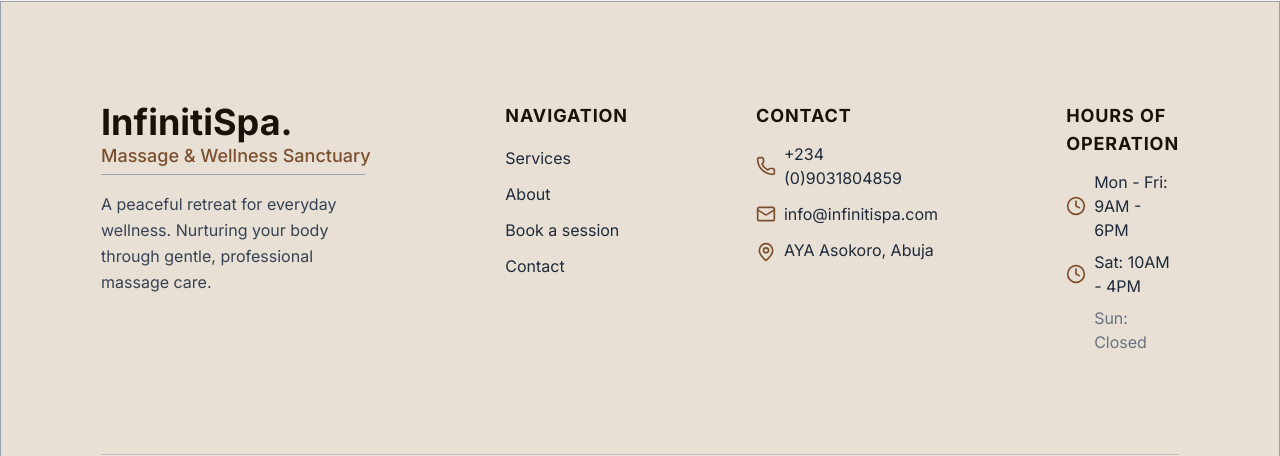
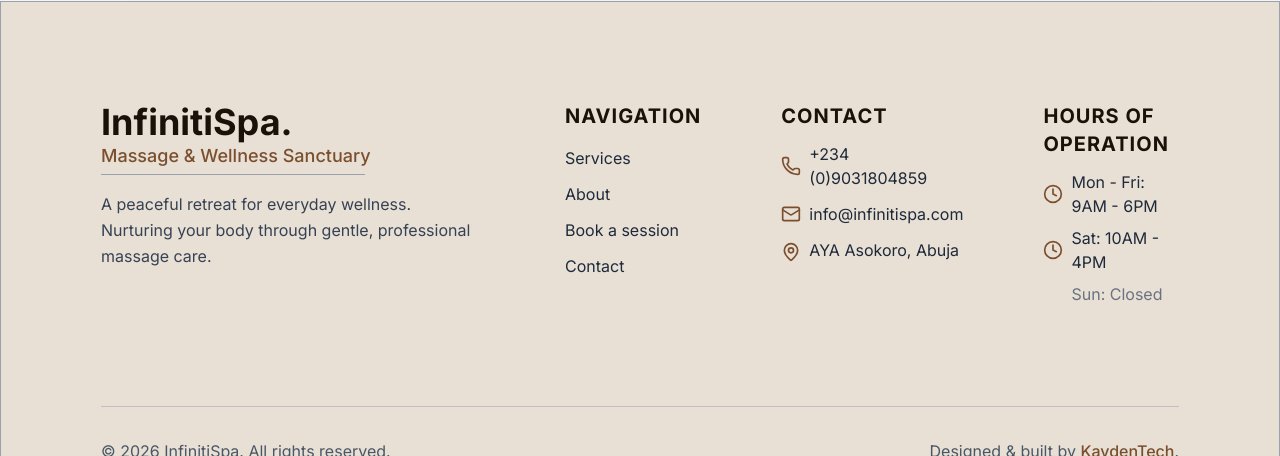
Before and after one commit to Ricsie11/stillpoint, a React (Vite) app: page /contact in a window 1280 px wide. Shown: the part 879-1335 px from the top of the page. Built offline with nearby package versions, Linux system fonts and the light colour scheme; some icons are missing; a web font is replaced by a local one.

Commit message:
fix: adjust footer heading sizes for improved consistency

```diff
--- a/src/components/Footer.tsx
+++ b/src/components/Footer.tsx
@@ -6,7 +6,7 @@ function Footer() {
   return (
     <footer className="w-full bg-[#E8E0D5] border border-gray-400 p-6 md:p-20 lg:p-25 flex flex-col gap-12">
       {/* Content Columns Wrapper */}
-      <div className="flex flex-col md:flex-row gap-10 md:gap-16 lg:gap-32">
+      <div className="flex flex-col md:flex-row gap-10 md:gap-16 lg:gap-20">
         {/* Brand Description Column */}
         <div className="flex flex-col max-w-sm">
           <Link to="/" className="cursor-pointer inline-block">
@@ -26,7 +26,7 @@ function Footer() {
 
         {/* Navigation Menu Column */}
         <div className="flex flex-col gap-4">
-          <h2 className="text-lg font-bold text-[#1A1209] uppercase tracking-wider">
+          <h2 className="text-xl font-bold text-[#1A1209] uppercase tracking-wider">
             Navigation
           </h2>
           <ul className="flex flex-col gap-3">
@@ -67,7 +67,7 @@ function Footer() {
 
         {/* Contact Links Column */}
         <div className="flex flex-col gap-3">
-          <h3 className="text-lg font-bold text-[#1A1209] uppercase tracking-wider">
+          <h3 className="text-xl font-bold text-[#1A1209] uppercase tracking-wider">
             Contact
           </h3>
 
@@ -100,7 +100,7 @@ function Footer() {
 
         {/* Hours & Social Operations Column */}
         <div className="flex flex-col gap-3">
-          <h3 className="text-lg font-bold text-[#1A1209] uppercase tracking-wider">
+          <h3 className="text-xl font-bold text-[#1A1209] uppercase tracking-wider">
             Hours of Operation
           </h3>
 
```
